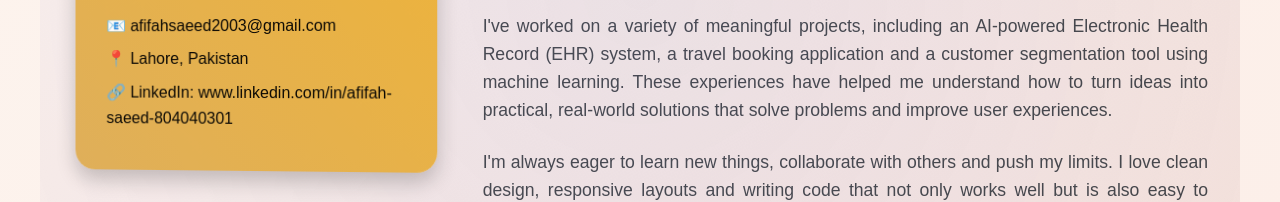
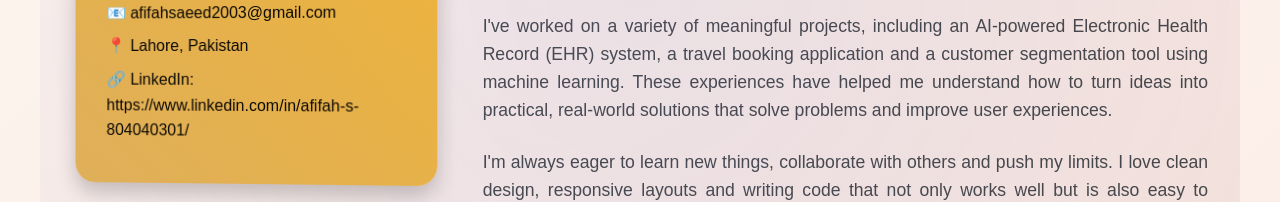
Before and after one commit to afifahSaeed/my-portfolio, a plain HTML site: page index.html in a window 1280 px wide. Shown: the part 1216-1418 px from the top of the page. Drawn offline with Linux system fonts and the light colour scheme.

Commit message:
index.html

```diff
--- a/index.html
+++ b/index.html
@@ -667,7 +667,7 @@
                 <h4>Get In Touch</h4>
                 <p>📧 afifahsaeed2003@gmail.com</p>
                 <p>📍 Lahore, Pakistan</p>
-                <p>🔗 LinkedIn: www.linkedin.com/in/afifah-saeed-804040301</p>
+                <p>🔗 LinkedIn: https://www.linkedin.com/in/afifah-s-804040301/</p>
             </div>
             <div class="about-text">
                 <h3>Software Engineer & Problem Solver</h3>
@@ -782,12 +782,12 @@
                         </div>
                         <div style="display: flex; align-items: center; margin-bottom: 1rem;">
                             <span style="color: #b2675e; margin-right: 10px; font-size: 1.2rem;">🔗</span>
-                            <a href="https://www.linkedin.com/in/afifah-saeed-804040301/" target="_blank" style="color: #b2675e; text-decoration: none;">LinkedIn Profile</a>
+                            <a href="https://www.linkedin.com/in/afifah-s-804040301/" target="_blank" style="color: #b2675e; text-decoration: none;">LinkedIn Profile</a>
                         </div>
                     </div>
                 </div>
                 <div style="text-align: center; margin-top: 2rem;">
-                    <a href="https://www.linkedin.com/in/afifah-saeed-804040301/" class="cta-button" target="_blank">Connect on LinkedIn</a>
+                    <a href="https://www.linkedin.com/in/afifah-s-804040301/" class="cta-button" target="_blank">Connect on LinkedIn</a>
                 </div>
             </div>
         </div>
```
